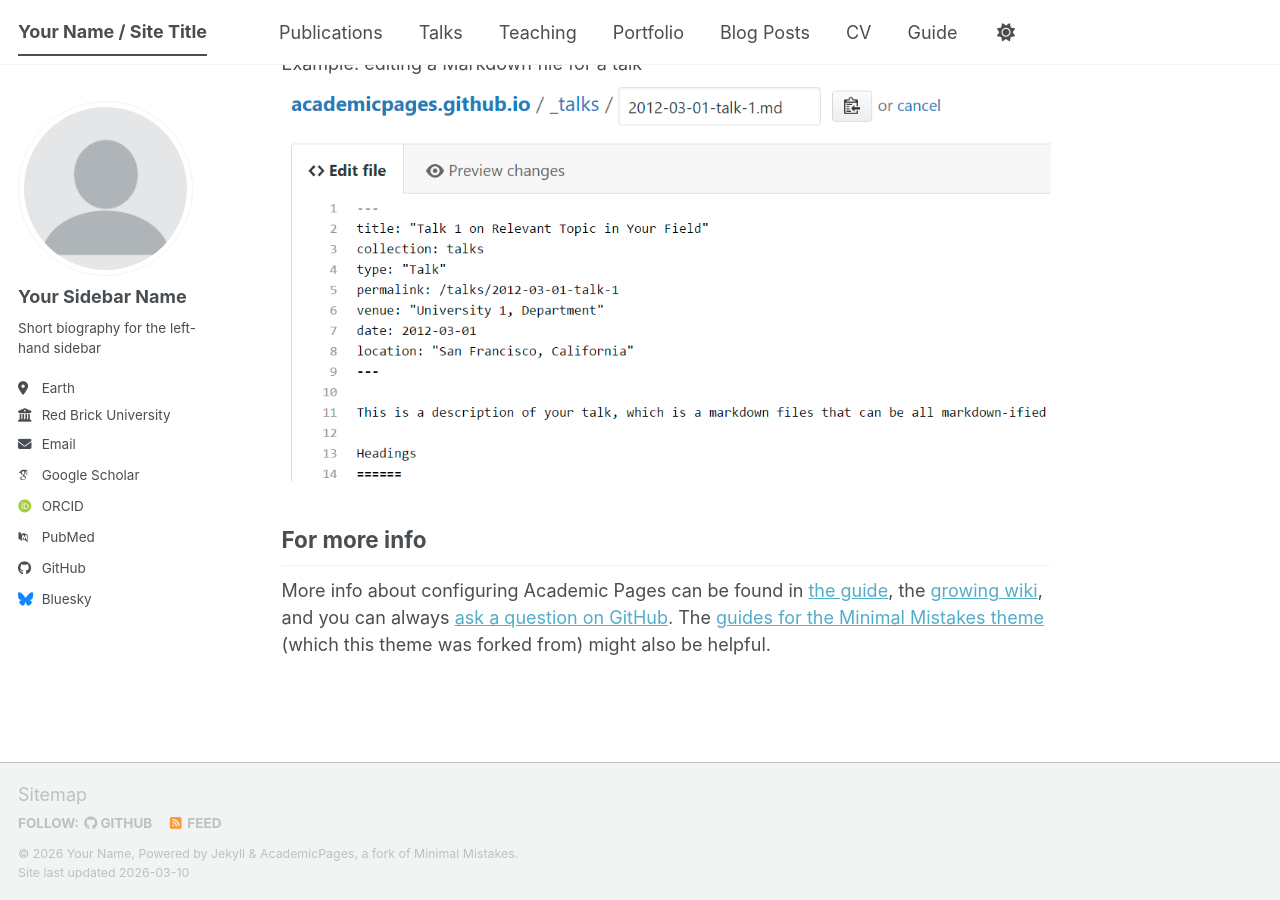
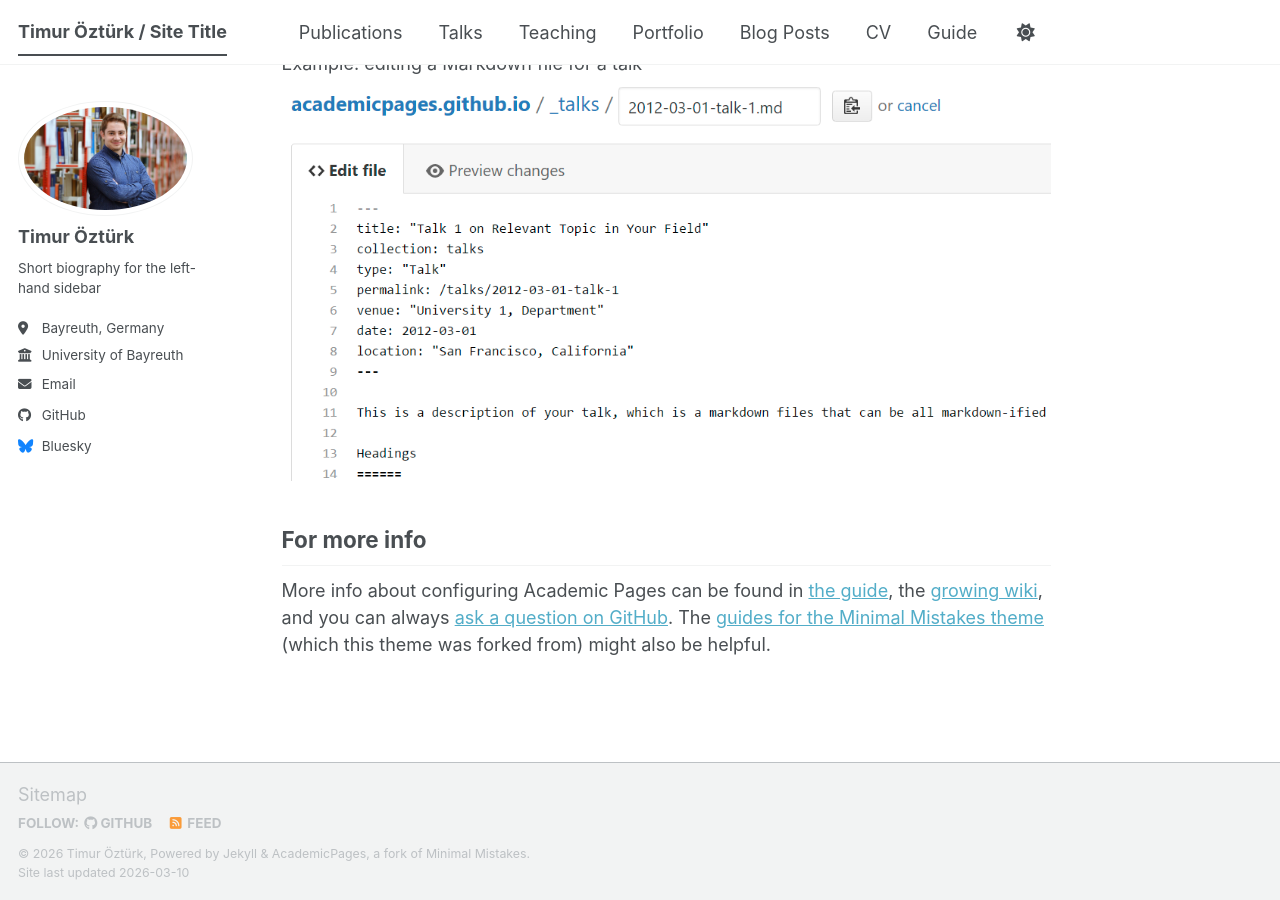
Before and after one commit to timuroeztuerk/timuroeztuerk.github.io, a Jekyll site: the page built from _pages/about.md, in a window 1280 px wide and 900 px high, scrolled down 2720 px. Built offline with Jekyll 4.4.1, drawn with Linux system fonts in a browser that asks for light colours; some web fonts are replaced; a script bundle is joined from its source files by our own code; library files that are not in the unit come from our copies.

Commit message:
first small update

```diff
--- a/_config.yml
+++ b/_config.yml
@@ -9,14 +9,14 @@
 # Basic Site Settings
 locale                   : "en-US"
 site_theme               : "default" # The available themes options are "default", "air", "sunrise", "mint", "dirt" and "contrast"
-title                    : "Your Name / Site Title"
+title                    : "Timur Öztürk / Site Title"
 title_separator          : "-"
-name                     : &name "Your Name"
-description              : &description "Your Name's academic portfolio"   # Update this with a general description of your site, this is the default if not overridden by a page
-url                      : https://academicpages.github.io # The base hostname & protocol for your site e.g. "https://[your GitHub username].github.io",
+name                     : &name "Timur Öztürk"
+description              : &description "Timur Öztürk's academic portfolio"   # Update this with a general description of your site, this is the default if not overridden by a page
+url                      : https://timurozturk.de # The base hostname & protocol for your site e.g. "https://[your GitHub username].github.io",
                                                            # or if you already have some other page hosted on Github then use "https://[your GitHub username].github.io/[Your Repo Name]"
 baseurl                  : "" # the subpath of your site, e.g. "/blog"
-repository               : "academicpages/academicpages.github.io"
+repository               : "timuroeztuerk/timuroeztuerk.github.io"
 
 # Site Author - The following control what appear as part of the author content on the side bar.
 #               If a field is blank the icon and link will not appear, otherwise it will be shown.
@@ -24,24 +24,24 @@ repository               : "academicpages/academicpages.github.io"
 author:
   # Biographic information
   avatar           : "profile.png"
-  name             : "Your Sidebar Name"
+  name             : "Timur Öztürk"
   pronouns         : # example: "she/her"
   bio              : "Short biography for the left-hand sidebar"
-  location         : "Earth"
-  employer         : "Red Brick University"
+  location         : "Bayreuth, Germany"
+  employer         : "University of Bayreuth"
   uri              : # URL
-  email            : "none@example.org"
+  email            : "timur.oeztuerk@uni-bayreuth.de"
 
   # Academic websites
   academia         : # URL
   arxiv            : # URL - Update with the correct link to your profile
-  googlescholar    : "https://scholar.google.com/citations?user=PS_CX0AAAAAJ"
+  googlescholar    : # URL
   inspire-hep      : # URL
   impactstory      : # URL
-  orcid            : "https://orcid.org/yourorcidurl"
+  orcid            : # URL
   semantic         : # URL
   ssrn             : # URL
-  pubmed           : "https://www.ncbi.nlm.nih.gov/pubmed/?term=john+snow"
+  pubmed           : # URL
   researchgate     : # URL
   scopus           : # URL
   zotero           : # URL
@@ -51,7 +51,7 @@ author:
   bitbucket        : # Username - Update with your username on the site
   codepen          : # Username
   dribbble         : # Username
-  github           : "academicpages"
+  github           : "timuroeztuerk"
   kaggle           : # Username
   stackoverflow    : # User number or user number and name (i.e., use "1" or "1/jeff-atwood")
 
--- a/_data/comments/layout-comments/comment-1470944006665.yml
+++ /dev/null
@@ -1,6 +0,0 @@
-message: "![Bill Murray](http://www.fillmurray.com/400/300)\r\n\r\n“It's hard to be an artist. It's hard to be anything. It's hard to be.”"
-name: Bill Murray
-email: b0caa2a71f5066b3d90711c224578c21
-url: ''
-hidden: ''
-date: '2016-08-11T19:33:25.928Z'
--- a/_data/comments/layout-comments/comment-1470944162041.yml
+++ /dev/null
@@ -1,6 +0,0 @@
-message: "> “I never had seen Seinfeld, and they said, ‘Oh, it’s the last episode.’ And I said, ‘Oh, I’ll watch Seinfeld.’ And it was terrible.”\r\n>\r\n> *— From a 2014 interview with Howard Stern*"
-name: Anonymous
-email: 8c7e898f1b570760f834ecc03edf6b35
-url: ''
-hidden: ''
-date: '2016-08-11T19:36:01.033Z'
```
Also changed, not shown: images/bike.png (added), images/profile.png, images/würt.png (added), 1 other file.
